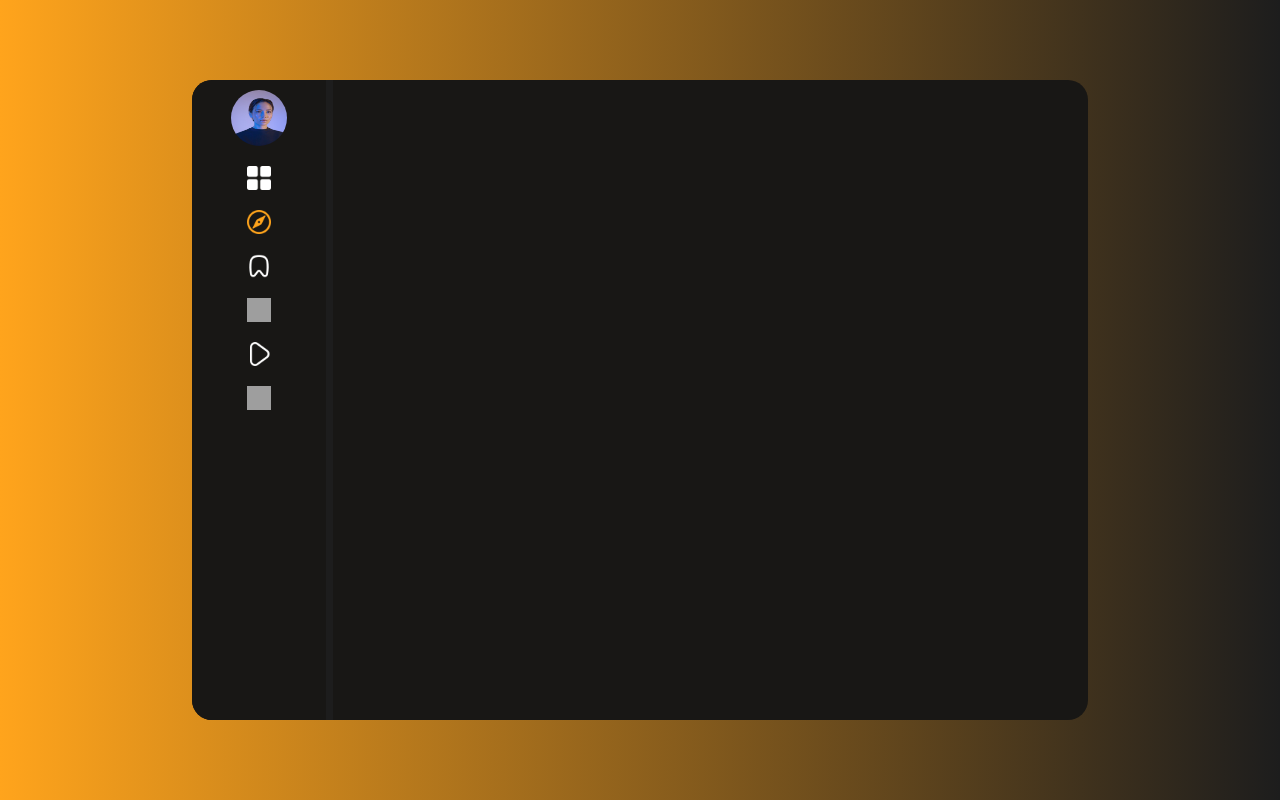
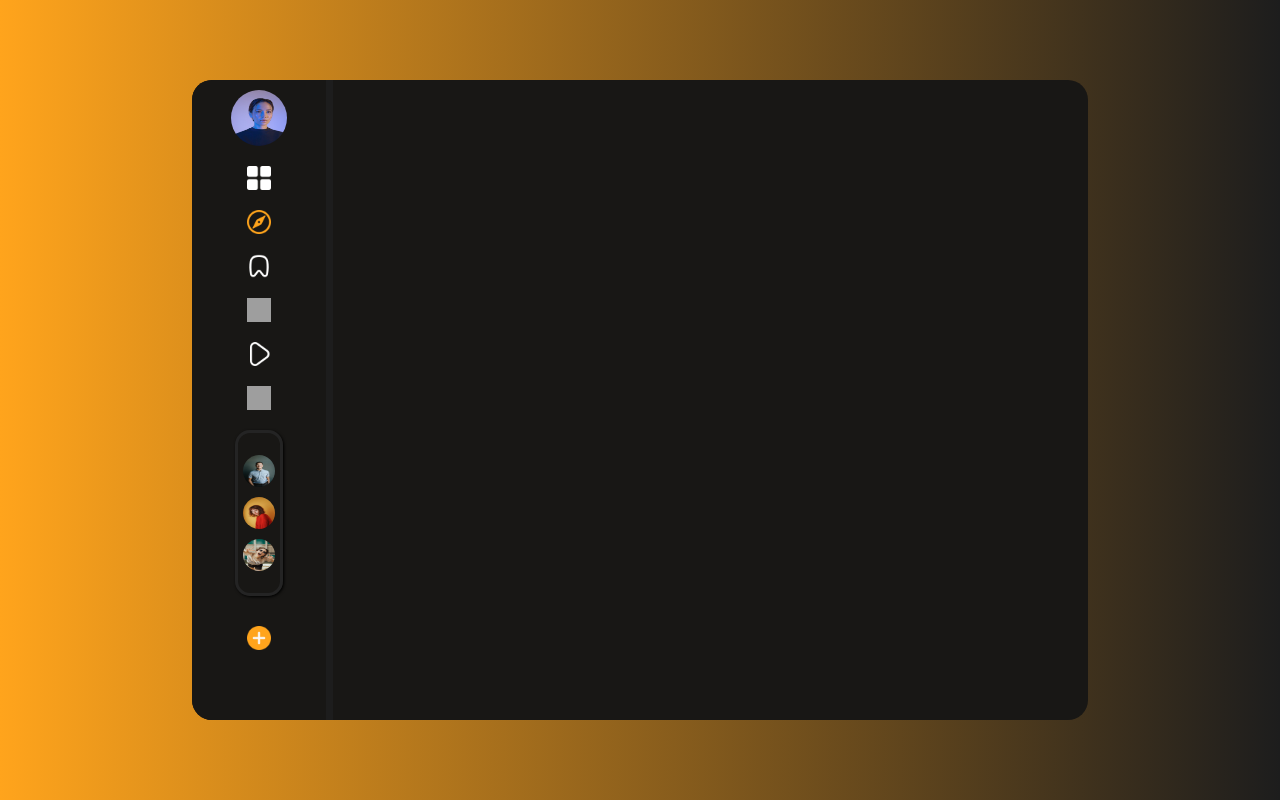
Before and after one commit to AyaNS2003/movies-stream, a React (Create React App) app: page / in a window 1280 px wide. Built offline with nearby package versions, Linux system fonts and the light colour scheme; grey boxes are pictures that could not be loaded.

Commit message:
feat (leftside) : add users part

```diff
--- a/src/Users.js
+++ b/src/Users.js
@@ -1,6 +1,12 @@
 const Users = () => {
     return (
         <div className="Users">
+            <div className="usersSmallDiv">
+                <img src='/img/person1.jpeg' className="person"/>
+                <img src='/img/person2.jpeg' className="person"/>
+                <img src='/img/person3.jpeg' className="person"/>
+                <img src='/img/plus.png' width={24} className="plusIcon"/>
+            </div>
 
         </div>
      );
--- a/src/index.css
+++ b/src/index.css
@@ -41,3 +41,30 @@ code {
   margin-bottom: 10px;
   border-radius: 32px;
 }
+.Users
+{
+  height: 25%;
+}
+.Users .usersSmallDiv
+{
+  border: 3px solid #242424;
+  display: flex;
+  flex-direction: column;
+  justify-content: center;
+  align-items: center;
+  border-radius: 15px;
+  box-shadow: 1px 1px 3px black;
+  height: 100%;
+}
+.usersSmallDiv .person
+{
+  width: 32px;
+  height: 32px;
+  border-radius: 32px;
+  padding: 5px;
+}
+.plusIcon
+{
+  position: absolute;
+  bottom: 70px;
+}
```
Also changed, not shown: public/img/plus.png (added).
